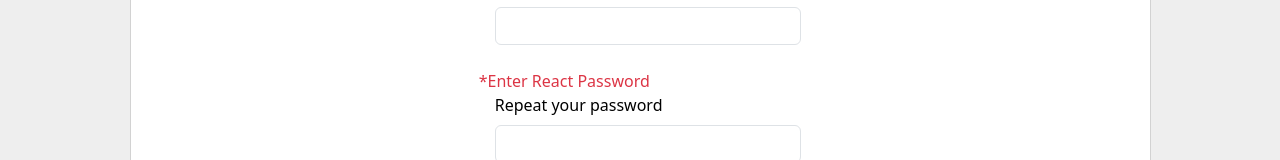
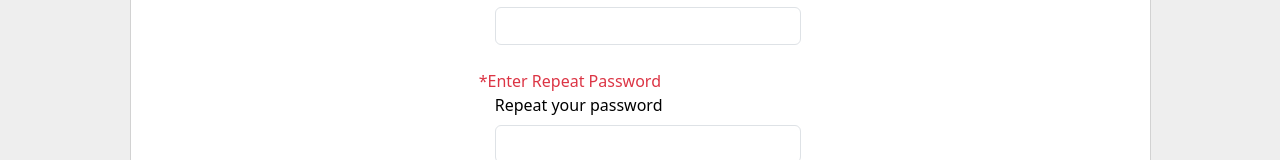
Before and after one commit to gauravpadsumbiya16/Book_Management_System, a React (Create React App) app in the folder frontend/: page /register in a window 1280 px wide. Both pictures are taken after a click on the button "Register". Shown: the part 510-670 px from the top of the page. Built offline with nearby package versions, Linux system fonts and the light colour scheme; no server answers.

Commit message:
registration change

```diff
--- a/frontend/src/Registration.js
+++ b/frontend/src/Registration.js
@@ -76,7 +76,7 @@
 
                                                     </div>
                                                 </div>
-                                                {error && !pass && <span className="invalid-input text-danger">*Enter React Password</span>}
+                                                {error && !pass && <span className="invalid-input text-danger">*Enter Repeat Password</span>}
                                                 <div className="d-flex flex-row align-items-center mb-4">
                                                     <i className="fas fa-key fa-lg me-3 fa-fw"></i>
                                                     <div className="form-outline flex-fill mb-0">
```
Also changed, not shown: 7 other files (tests, documents, lock files or other folders).
